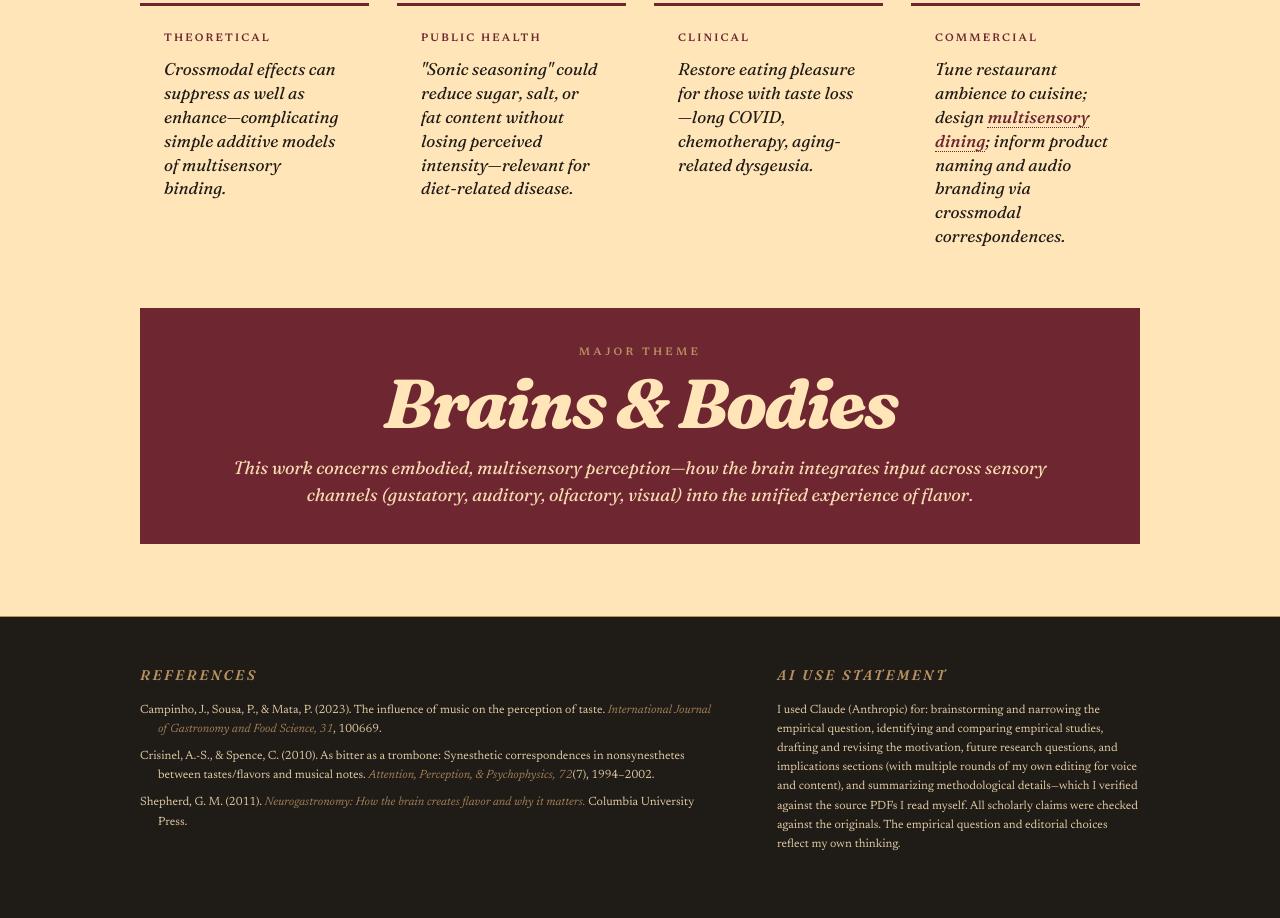
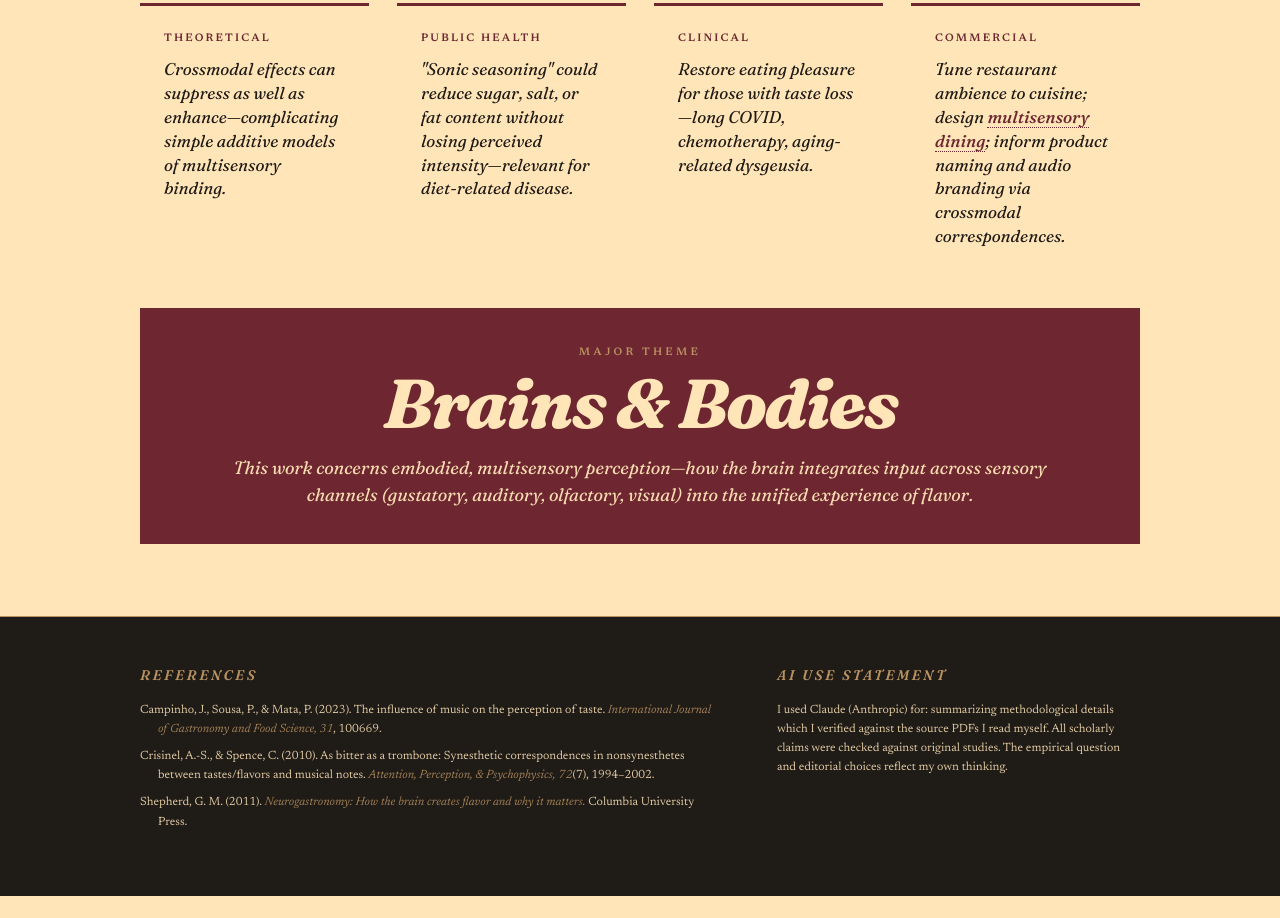
Before and after one commit to lucilleoh/music-as-seasoning, a plain HTML site: page index.html in a window 1280 px wide. Shown: the part 5452-6370 px from the top of the page. After the commit the page ends 6348 px from the top, so only its background shows below. Drawn offline with Linux system fonts and the light colour scheme.

Commit message:
finalize txt

```diff
--- a/index.html
+++ b/index.html
@@ -816,7 +816,6 @@
       <summary>Background</summary>
       <div class="bg-body">
         <p>Earlier crossmodal research showed that people consistently matched taste <em>words</em>—"sweet," "sour," "bitter"—to specific pitches and instruments: sweet to higher pitches and piano-like timbres, bitter to lower pitches and brass. However, it was unclear whether these mappings reflected the tastes themselves or just linguistic and cultural associations with the words.</p>
-        <p>Would the same crossmodal patterns hold if participants tasted actual solutions on the tongue?</p>
       </div>
     </details>
 
@@ -1077,7 +1076,7 @@
   </div>
   <div>
     <h3>AI Use Statement</h3>
-    <p>I used Claude (Anthropic) for: brainstorming and narrowing the empirical question, identifying and comparing empirical studies, drafting and revising the motivation, future research questions, and implications sections (with multiple rounds of my own editing for voice and content), and summarizing methodological details—which I verified against the source PDFs I read myself. All scholarly claims were checked against the originals. The empirical question and editorial choices reflect my own thinking.</p>
+    <p>I used Claude (Anthropic) for: summarizing methodological details which I verified against the source PDFs I read myself. All scholarly claims were checked against original studies. The empirical question and editorial choices reflect my own thinking.</p>
   </div>
 </footer>
 
```
